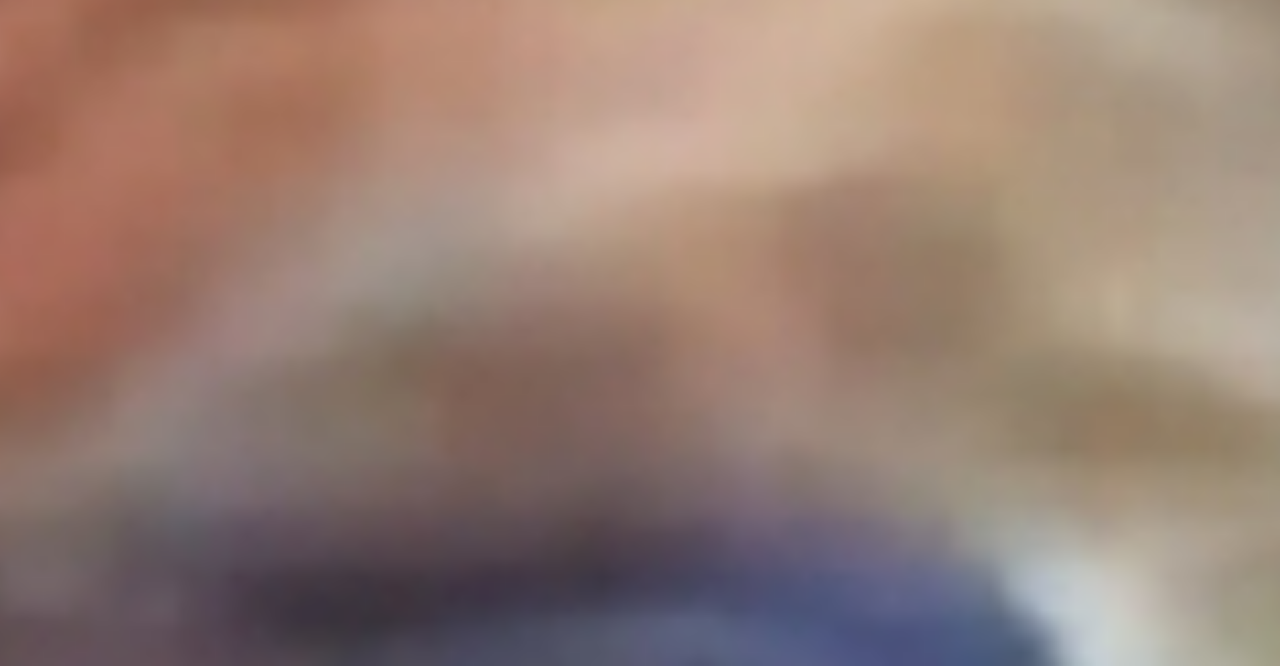
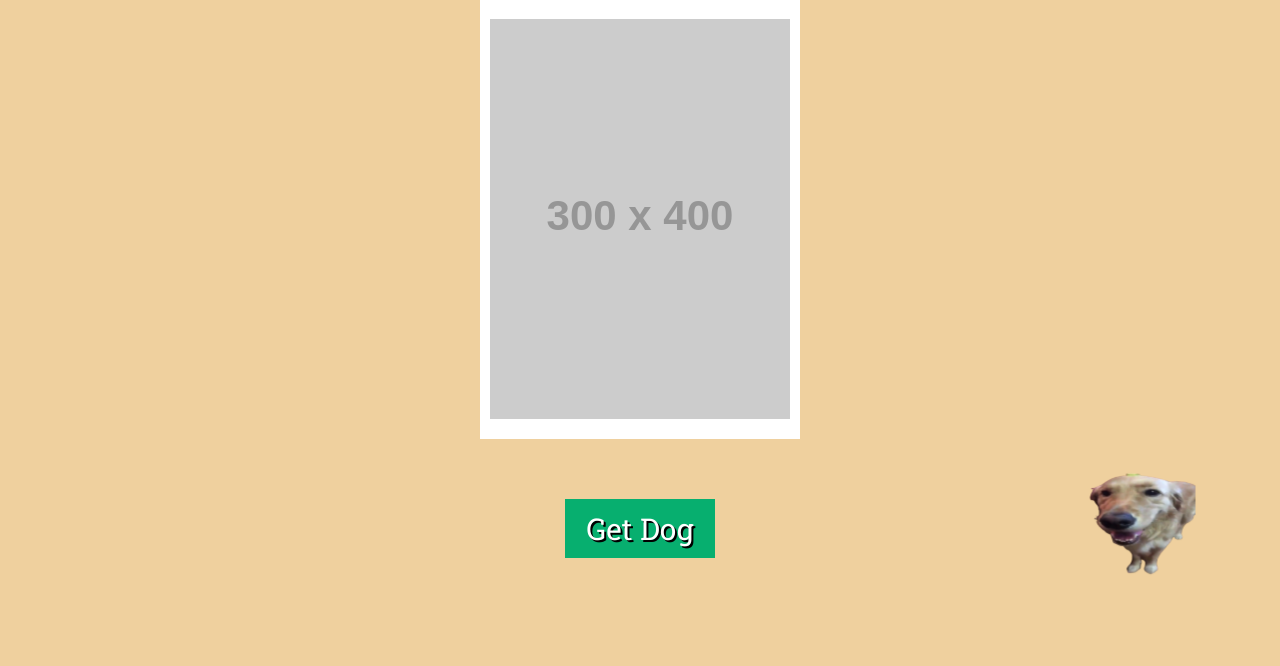
Before and after one commit to CerealNopon/CerealNopon.github.io, a plain HTML site: page index.html in a window 1280 px wide. Shown: the part 134-800 px from the top of the page. Drawn offline with Linux system fonts and the light colour scheme; placeholder pictures from the web are drawn by us.

Commit message:
small dog

```diff
--- a/style.css
+++ b/style.css
@@ -46,7 +46,7 @@ h1{
 
 .butter {
     position: fixed;
-    transform: scale(10.75);
+    transform: scale(.25);
     right: -100px; bottom: -100px;
 }
 
```
